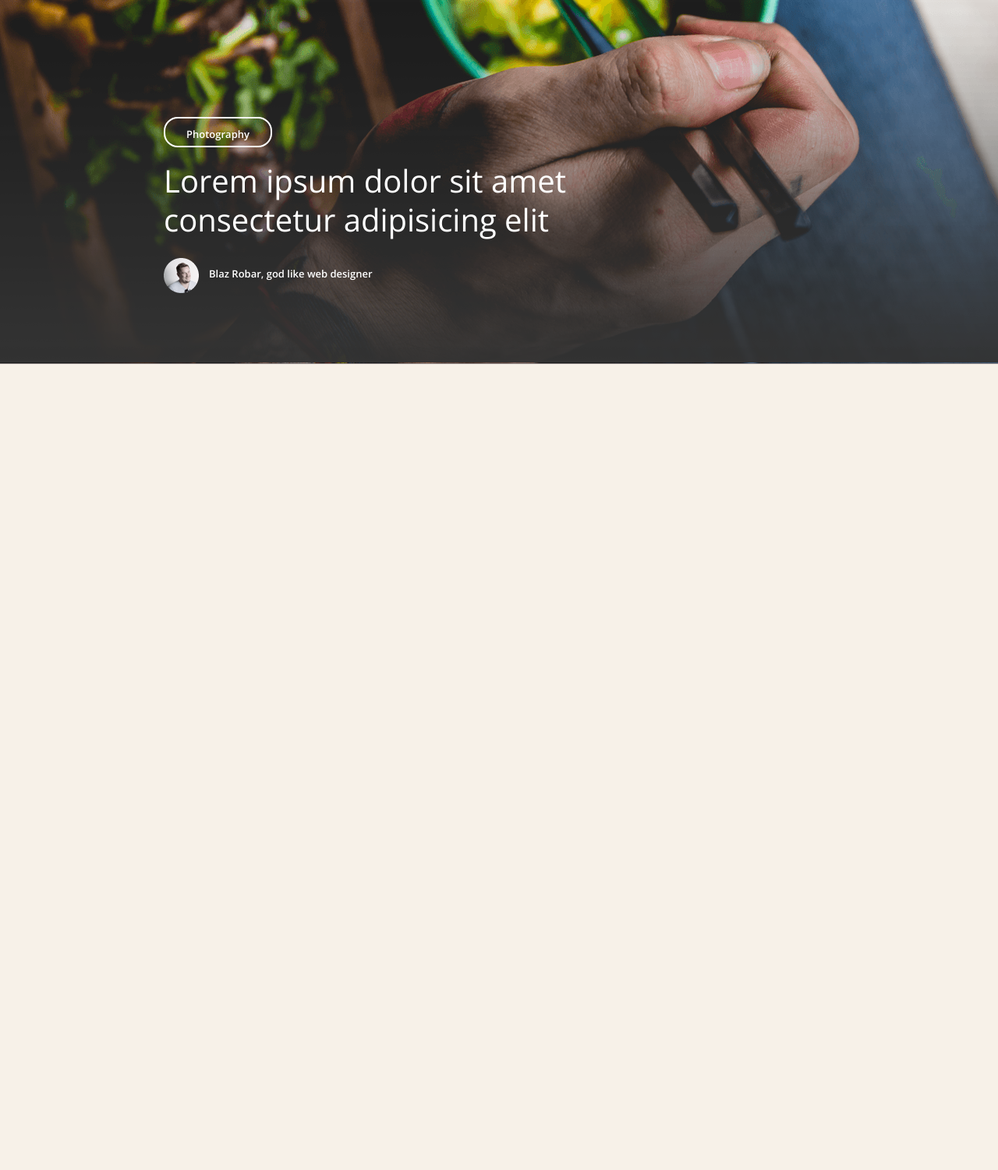
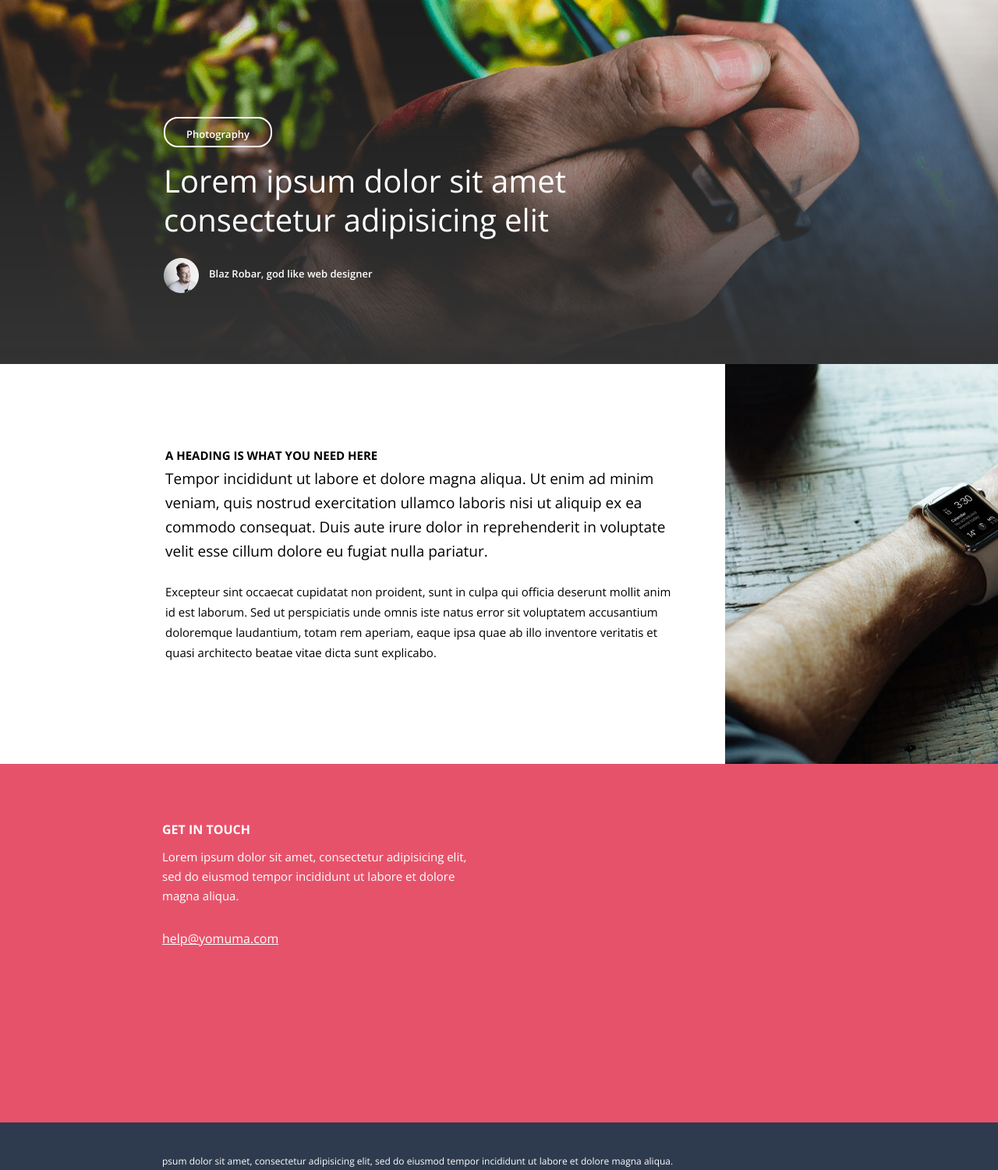
Before and after one commit to center-1/pex, a plain HTML site: page index.html in a window 1280 px wide. Shown: the part 3181-4682 px from the top of the page at 78% size. Before the commit the page ends 3648 px from the top, so only its background shows below. Drawn offline with nearby package versions, Linux system fonts and the light colour scheme.

Commit message:
блоки - about, contact, footer - ok

```diff
--- a/css/style.css
+++ b/css/style.css
@@ -194,7 +194,8 @@ body {
   background-color: #ffffff;
   color: #d54c63;
 }
-.rubric {
+.rubric,
+.about {
   display: flex;
   background-color: #ffffff;
 }
@@ -207,7 +208,8 @@ body {
   width: 650px;
   padding: 55px 102px;
 }
-.rubric-heading {
+.rubric-heading,
+.about-heading {
   margin-top: 33px;
   margin-bottom: 0px;
   font-size: 15px;
@@ -215,12 +217,14 @@ body {
   line-height: 26px;
   text-transform: uppercase;
 }
-.rubric-news p:nth-child(2) {
+.rubric-news p:nth-child(2),
+.about-news p:nth-child(2) {
   margin-top: 2px;
   font-size: 19px;
   line-height: 31px;
 }
-.rubric-news p:nth-child(3) {
+.rubric-news p:nth-child(3),
+.about-news p:nth-child(3) {
   margin-top: 23px;
   font-size: 15px;
   line-height: 26px;
@@ -269,7 +273,7 @@ body {
   background: #8a8383 url("../img/feature_article_bg.png") no-repeat -6px 0px;
 }
 .feature-content {
-  min-height: 462px;
+  min-height: 464px;
   margin-top: 206px;
   background: url("../img/feature_article_shadow.png") no-repeat;
 }
@@ -313,3 +317,46 @@ body {
   width: 45px;
   height: 45px;
 }
+.about-news {
+  width: 650px;
+  padding: 71px 68px 70px 212px;
+}
+.about-img {
+  width: 670px;
+  height: 513px;
+  background: #e8d0d0 url("../img/about_hand.jpg") no-repeat 0 -3px;
+}
+.contact {
+  min-height: 460px;
+  color: #ffffff;
+  background-color: #e7526b;
+}
+.contact-heading {
+  margin: 0;
+  padding-top: 71px;
+  font-weight: 700;
+  line-height: 26px;
+  text-transform: uppercase;
+}
+.contact p + p {
+  margin: 0;
+  padding-top: 10px;
+  padding-bottom: 29px;
+  width: 391px;
+  font-size: 15px;
+  line-height: 25px;
+}
+.contact a {
+  color: #ffffff;
+  line-height: 26px;
+}
+.main-footer {
+  min-height: 460px;
+  padding-top: 29px;
+  color: #ffffff;
+  background-color: #2e3b4e;
+}
+.main-footer p {
+  font-size: 12px;
+  line-height: 17px;
+}
--- a/index.html
+++ b/index.html
@@ -96,13 +96,25 @@
       </div>
 
       <div class="about">
+        <div class="about-news">
+          <p class="about-heading">A heading is what you need here</p>
+          <p>Tempor incididunt ut labore et dolore magna aliqua. Ut enim ad minim veniam, quis nostrud exercitation ullamco laboris nisi ut aliquip ex ea commodo consequat. Duis aute irure dolor in reprehenderit in voluptate velit esse cillum dolore eu fugiat nulla pariatur.</p>
+          <p>Excepteur sint occaecat cupidatat non proident, sunt in culpa qui officia deserunt mollit anim id est laborum. Sed ut perspiciatis unde omnis iste natus error sit voluptatem accusantium doloremque laudantium, totam rem aperiam, eaque ipsa quae ab illo inventore veritatis et quasi architecto beatae vitae dicta sunt explicabo.</p>
+        </div>
+        <div class="about-img"></div>
       </div>
-
       <div class="contact">
+        <div class="container">
+          <p class="contact-heading">Get in touch</p>
+          <p>Lorem ipsum dolor sit amet, consectetur adipisicing elit, sed do eiusmod tempor incididunt ut labore et dolore magna aliqua.</p>
+          <a href="mailto:help@yomuma.com">help@yomuma.com</a>
+        </div>
       </div>
     </main>
-
-    <footer class="main-footer container">
+    <footer class="main-footer">
+      <div class="container">
+        <p>psum dolor sit amet, consectetur adipisicing elit, sed do eiusmod tempor incididunt ut labore et dolore magna aliqua.</p>
+      </div>
     </footer>
   </body>
 </html>
```
Also changed, not shown: img/about_hand.jpg (added).
